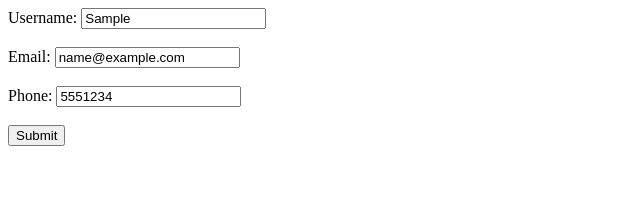
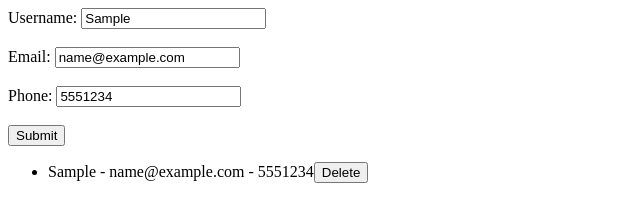
Before and after one commit to AkshatJain16/delFromLocalStorage, a plain HTML site: page index.html in a window 1280 px wide. Both pictures are taken after typing "Sample", "name@example.com", "5551234" into the empty fields and a click on the button "Submit". Shown: the whole page, without its empty margins (0-640 px from the left). Drawn offline with Linux system fonts and the light colour scheme.

Commit message:
handled delete form data

```diff
--- a/index.html
+++ b/index.html
@@ -22,6 +22,7 @@
     <br/><br/>
     <button type="submit">Submit</button>
   </form>
+  <ul></ul>
 </body>
 <script src="index.js"></script>
 
--- a/index.js
+++ b/index.js
@@ -4,7 +4,31 @@ function handleFormSubmit(event) {
     const email = event.target.email.value; // Get the email from the form input
     const phone = event.target.phone.value; // Get the phone number from the form input
 
-    localStorage.setItem('username', username); // Store the username in local storage
-    localStorage.setItem('email', email); // Store the email in local storage
-    localStorage.setItem('phone', phone); // Store the phone number in local storage
+    const user = {
+        username,
+        email,
+        phone
+    };
+
+    const stringifiedUser = JSON.stringify(user); // Convert the user object to a JSON string
+    localStorage.setItem('email', stringifiedUser); // Store the JSON string in localStorage
+
+    displayUserInfo(user); // Call the function to display the user information
 }
+
+function displayUserInfo(user) {
+    const ul = document.querySelector('ul'); // Select the unordered list element
+    const li = document.createElement('li'); // Create a new list item element
+
+    li.textContent = user.username + ' - ' + user.email + ' - ' + user.phone; // Set the text content of the list item
+
+    const deleteButton = document.createElement('button'); // Create a delete button
+    deleteButton.textContent = 'Delete';
+    deleteButton.className = 'delete-btn'; // Add a class to the delete button for styling
+    deleteButton.addEventListener('click',() => {
+        li.remove(); // Remove the list item from the DOM when the delete button is clicked
+        localStorage.removeItem('email'); // Remove the user information from localStorage
+    })
+    li.appendChild(deleteButton); // Append the delete button to the list item
+    ul.appendChild(li); // Append the list item to the unordered list
+}
```
